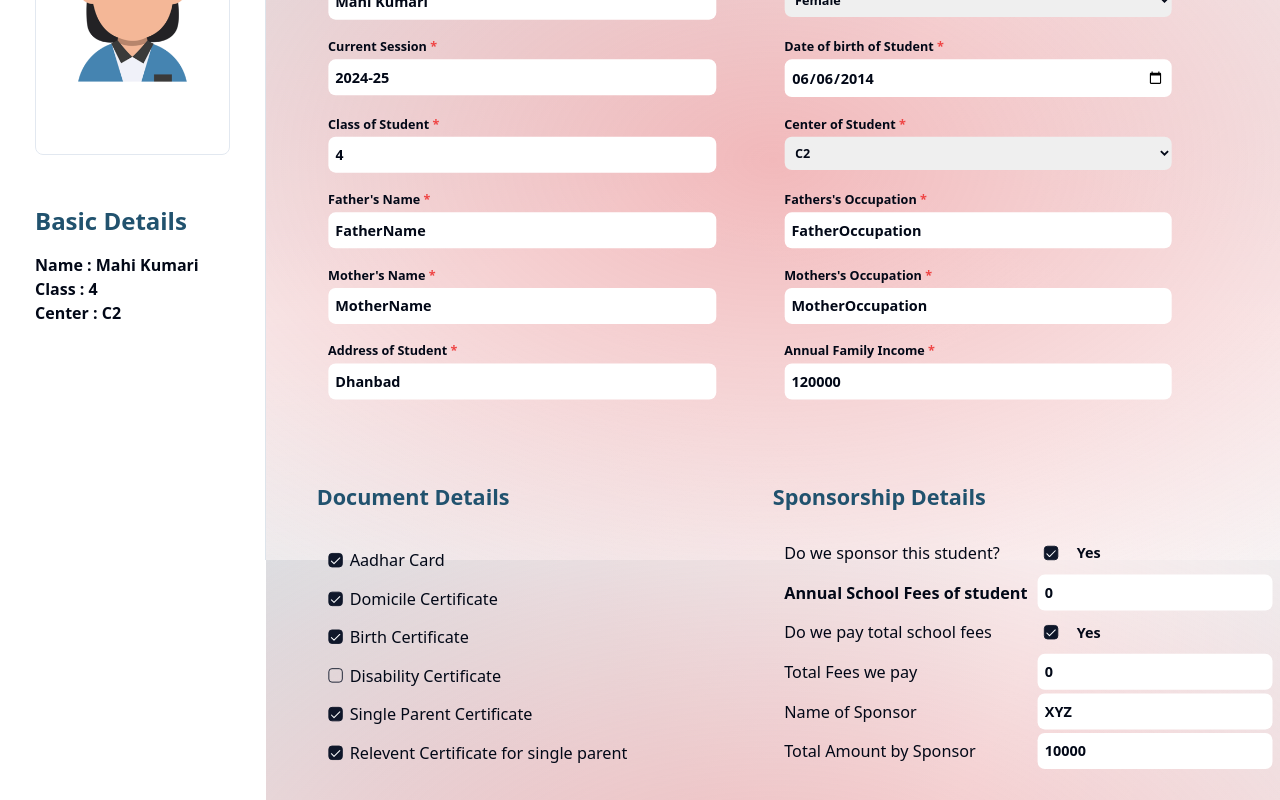
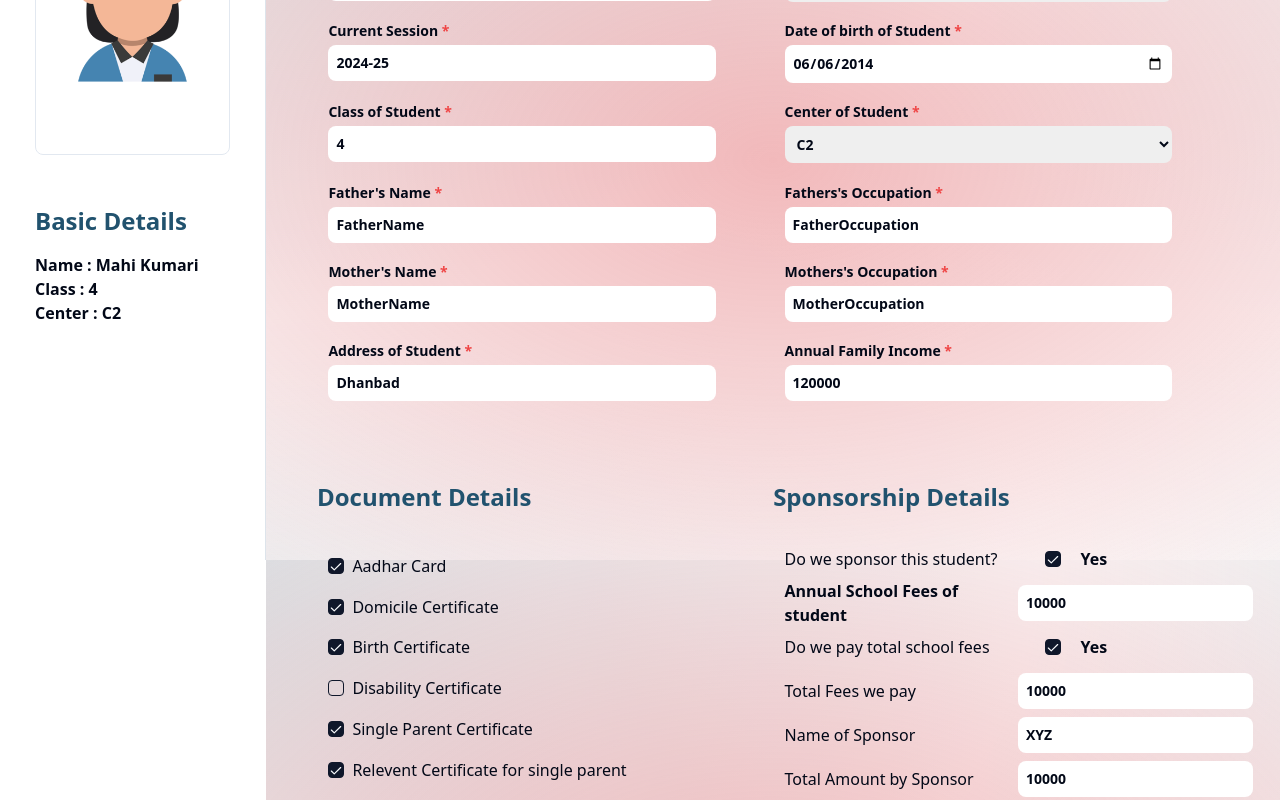
Before and after one commit to kartavya-info/kartavya-database, a React (Vite) app in the folder frontend/: page /admin/1 in a window 1280 px wide. Shown: the part 240-1040 px from the top of the page. Built offline with nearby package versions, Linux system fonts and the light colour scheme.

Commit message:
Make some style changes

```diff
--- a/frontend/src/Pages/StudentProfile.jsx
+++ b/frontend/src/Pages/StudentProfile.jsx
@@ -31,7 +31,7 @@ const studentDataFromBackend = {
   singleParent: true,
   releventCertificate: true,
   isSponsored: true,
-  annualFees: 0,
+  annualFees: 10000,
   payTotalFees: true,
   feesWePay: 0,
   sponserId: 1,
@@ -106,7 +106,7 @@ const StudentProfile = () => {
           </div>
         </div>
       </div>
-      <div className="hero flex flex-col gap-10 w-[80%]  bg-fixed inset-0 bg-[radial-gradient(ellipse_at_center,rgba(222,80,85,0.4),transparent),radial-gradient(ellipse_at_top_left,rgba(205,214,219,0.8),rgba(255,255,255,0.8),rgba(255,255,255,0)),radial-gradient(ellipse_at_top_right,rgba(205,214,219,0.8),rgba(255,255,255,0.8),rgba(255,255,255,0)),radial-gradient(ellipse_at_bottom_left,rgba(205,214,219,0.8),rgba(255,255,255,0.8),rgba(255,255,255,0)),radial-gradient(ellipse_at_bottom_right,rgba(205,214,219,0.8),rgba(255,255,255,0.8),rgba(255,255,255,0))]">
+      <div className="hero flex flex-col w-[80%]  bg-fixed inset-0 bg-[radial-gradient(ellipse_at_center,rgba(222,80,85,0.4),transparent),radial-gradient(ellipse_at_top_left,rgba(205,214,219,0.8),rgba(255,255,255,0.8),rgba(255,255,255,0)),radial-gradient(ellipse_at_top_right,rgba(205,214,219,0.8),rgba(255,255,255,0.8),rgba(255,255,255,0)),radial-gradient(ellipse_at_bottom_left,rgba(205,214,219,0.8),rgba(255,255,255,0.8),rgba(255,255,255,0)),radial-gradient(ellipse_at_bottom_right,rgba(205,214,219,0.8),rgba(255,255,255,0.8),rgba(255,255,255,0))]">
         <div className="heading text-3xl font-semibold text-center pt-5 pb-5 border-b w-full">
           Student Profile
         </div>
@@ -115,11 +115,11 @@ const StudentProfile = () => {
 
         {/* General Details */}
 
-        <div className="general-details scale-90">
+        <div className="general-details w-[90%] m-auto mt-10">
           <div className="w-full text-2xl font-semibold text-[#21526E]">
             General Details
           </div>
-          <div className="input-section flex flex-col items-end w-full pt-8 gap-5">
+          <div className="input-section flex flex-col items-end w-full pt-8 gap-[1.2rem]">
             {/* Row 1 */}
             <div className="flex flex-col gap-5 xl:gap-0 xl:flex-row flex-wrap w-full">
               <div className="w-full xl:w-1/2">
@@ -276,7 +276,7 @@ const StudentProfile = () => {
 
         {/* ---------------------------------------------------------------------------------------------------------------------------------------------------------------------------------- */}
 
-        <div className="w-full flex scale-90">
+        <div className="flex w-[90%] m-auto mt-20">
           {/* Document Details */}
           <div className="document-details flex flex-col w-full gap-[1.55rem]">
             <div className="w-full text-2xl font-semibold text-[#21526E] mb-5">
@@ -299,7 +299,7 @@ const StudentProfile = () => {
               />
               <label
                 htmlFor="aadhar"
-                className="text-lg font-medium leading-none peer-disabled:cursor-not-allowed peer-disabled:opacity-70"
+                className="font-medium leading-none peer-disabled:cursor-not-allowed peer-disabled:opacity-70"
               >
                 Aadhar Card
               </label>
@@ -322,7 +322,7 @@ const StudentProfile = () => {
               />
               <label
                 htmlFor="domicile"
-                className="text-lg font-medium leading-none peer-disabled:cursor-not-allowed peer-disabled:opacity-70"
+                className="font-medium leading-none peer-disabled:cursor-not-allowed peer-disabled:opacity-70"
               >
                 Domicile Certificate
               </label>
@@ -345,7 +345,7 @@ const StudentProfile = () => {
               />
               <label
                 htmlFor="birthCertificate"
-                className="text-lg font-medium leading-none peer-disabled:cursor-not-allowed peer-disabled:opacity-70"
+                className="font-medium leading-none peer-disabled:cursor-not-allowed peer-disabled:opacity-70"
               >
                 Birth Certificate
               </label>
@@ -368,7 +368,7 @@ const StudentProfile = () => {
               />
               <label
                 htmlFor="disability"
-                className="text-lg font-medium leading-none peer-disabled:cursor-not-allowed peer-disabled:opacity-70"
+                className="font-medium leading-none peer-disabled:cursor-not-allowed peer-disabled:opacity-70"
               >
                 Disability Certificate
               </label>
@@ -391,7 +391,7 @@ const StudentProfile = () => {
               />
               <label
                 htmlFor="singleParent"
-                className="text-lg font-medium leading-none peer-disabled:cursor-not-allowed peer-disabled:opacity-70"
+                className="font-medium leading-none peer-disabled:cursor-not-allowed peer-disabled:opacity-70"
               >
                 Single Parent Certificate
               </label>
@@ -414,7 +414,7 @@ const StudentProfile = () => {
               />
               <label
                 htmlFor="releventCertificate"
-                className="text-lg font-medium leading-none peer-disabled:cursor-not-allowed peer-disabled:opacity-70"
+                className="font-medium leading-none peer-disabled:cursor-not-allowed peer-disabled:opacity-70"
               >
                 Relevent Certificate for single parent
               </label>
@@ -432,7 +432,7 @@ const StudentProfile = () => {
             <div className="flex items-center w-full h-9 pl-[2.5%] pr-[2.5%] ">
               <label
                 htmlFor="isSponsored"
-                className="w-[60%] text-lg font-medium leading-none peer-disabled:cursor-not-allowed peer-disabled:opacity-70"
+                className="w-[60%] font-medium leading-none peer-disabled:cursor-not-allowed peer-disabled:opacity-70"
               >
                 Do we sponsor this student?
               </label>
@@ -455,7 +455,7 @@ const StudentProfile = () => {
             </div>
 
             <div className="annual-school-fees flex items-center w-full h-9 pl-[2.5%] pr-[2.5%]">
-              <label className="w-[60%] text-lg font-semibold">
+              <label className="w-[60%] font-semibold">
                 Annual School Fees of student
               </label>
               <div className="w-[200px]">
@@ -463,7 +463,7 @@ const StudentProfile = () => {
                   type="number"
                   name="annualFees"
                   placeholder="Annual Fees"
-                  className="p-2 font-semibold rounded-lg"
+                  className="p-2 text-sm font-semibold outline-none rounded-lg"
                   value={studentData.annualFees}
                   onChange={handleInputChange}
                 />
@@ -473,7 +473,7 @@ const StudentProfile = () => {
             <div className="flex items-center w-full h-9 pl-[2.5%] pr-[2.5%]">
               <label
                 htmlFor="payTotalFees"
-                className="w-[60%] text-lg font-medium leading-none peer-disabled:cursor-not-allowed peer-disabled:opacity-70"
+                className="w-[60%] font-medium leading-none peer-disabled:cursor-not-allowed peer-disabled:opacity-70"
               >
                 Do we pay total school fees
               </label>
@@ -498,7 +498,7 @@ const StudentProfile = () => {
             <div className="flex items-center w-full h-9 pl-[2.5%] pr-[2.5%]">
               <label
                 htmlFor="feesWePay"
-                className="w-[60%] text-lg font-medium leading-none peer-disabled:cursor-not-allowed peer-disabled:opacity-70"
+                className="w-[60%] font-medium leading-none peer-disabled:cursor-not-allowed peer-disabled:opacity-70"
               >
                 Total Fees we pay
               </label>
@@ -509,7 +509,7 @@ const StudentProfile = () => {
                   placeholder={
                     studentData.payTotalFees === false ? 'Enter the amount' : ''
                   }
-                  className="p-2 font-semibold rounded-lg"
+                  className="p-2 text-sm font-semibold outline-none rounded-lg"
                   value={
                     studentData.payTotalFees === true
                       ? studentData.annualFees
@@ -523,7 +523,7 @@ const StudentProfile = () => {
             <div className="flex items-center w-full h-9 pl-[2.5%] pr-[2.5%]">
               <label
                 htmlFor="sponserName"
-                className="w-[60%] text-lg font-medium leading-none peer-disabled:cursor-not-allowed peer-disabled:opacity-70"
+                className="w-[60%] font-medium leading-none peer-disabled:cursor-not-allowed peer-disabled:opacity-70"
               >
                 Name of Sponsor
               </label>
@@ -531,7 +531,7 @@ const StudentProfile = () => {
                 <input
                   type="text"
                   name="sponserName"
-                  className="p-2 font-semibold rounded-lg"
+                  className="p-2 text-sm font-semibold rounded-lg"
                   placeholder="Enter sponser name"
                   value={studentData.sponserName}
                   onChange={handleInputChange}
@@ -542,7 +542,7 @@ const StudentProfile = () => {
             <div className="flex items-center w-full h-9 pl-[2.5%] pr-[2.5%]">
               <label
                 htmlFor="amountBySponsor"
-                className="w-[60%] text-lg font-medium leading-none peer-disabled:cursor-not-allowed peer-disabled:opacity-70"
+                className="w-[60%] font-medium leading-none peer-disabled:cursor-not-allowed peer-disabled:opacity-70"
               >
                 Total Amount by Sponsor
               </label>
@@ -550,7 +550,7 @@ const StudentProfile = () => {
                 <input
                   type="number"
                   name="amountBySponsor"
-                  className="p-2 font-semibold rounded-lg"
+                  className="p-2 text-sm font-semibold rounded-lg outline-none"
                   placeholder="Enter total amount"
                   value={studentData.amountBySponsor}
                   onChange={handleInputChange}
@@ -564,7 +564,7 @@ const StudentProfile = () => {
 
         {/* Result Details */}
 
-        <div className="result-details w-[90%] m-auto">
+        <div className="result-details w-[90%] m-auto mt-20">
           <div className="w-full flex justify-between text-2xl font-semibold text-[#21526E] mb-5">
             Result Details
             <DialogForResultEdit
@@ -583,7 +583,7 @@ const StudentProfile = () => {
         {/* --------------------------------------------------------------------------------------------------------------------------------------------------------------------------------------------- */}
 
         {/* Attendence details */}
-        <div className="attendence-details w-[90%] m-auto mt-10">
+        <div className="attendence-details w-[90%] m-auto mt-20">
           <div className="w-full flex justify-between text-2xl font-semibold text-[#21526E] mb-5">
             Attendence Details
             <DialogForAttendenceEdit
--- a/frontend/src/components/InputComponent.jsx
+++ b/frontend/src/components/InputComponent.jsx
@@ -1,9 +1,14 @@
 import React from 'react';
 
-const InputComponent = ({title, name,type, placeholder, value, handleInputChange}) => {
-
+const InputComponent = ({
+  title,
+  name,
+  type,
+  placeholder,
+  value,
+  handleInputChange,
+}) => {
   return (
-
     <div className="flex flex-col gap-1 pl-[2.5%] pr-[2.5%] xl:w-[90%]">
       <label htmlFor={name} className="text-sm font-semibold">
         {title} <span className="text-red-500">*</span>
@@ -15,7 +20,7 @@ const InputComponent = ({title, name,type, placeholder, value, handleInputChange
         required={true}
         placeholder={placeholder}
         onChange={handleInputChange}
-        className="w-full outline-none rounded-lg p-2 font-semibold placeholder-gray-500 placeholder:text-sm placeholder:font-semibold"
+        className="w-full outline-none rounded-lg p-2 text-sm font-semibold placeholder-gray-500 placeholder:text-sm placeholder:font-semibold"
       />
     </div>
   );
```
